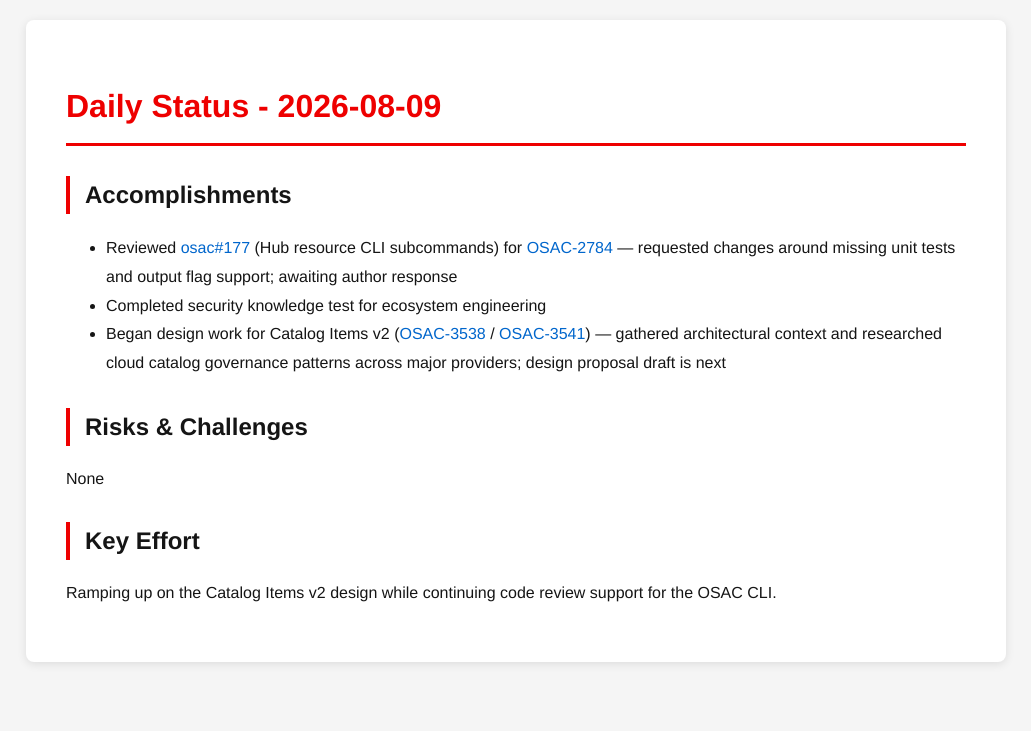
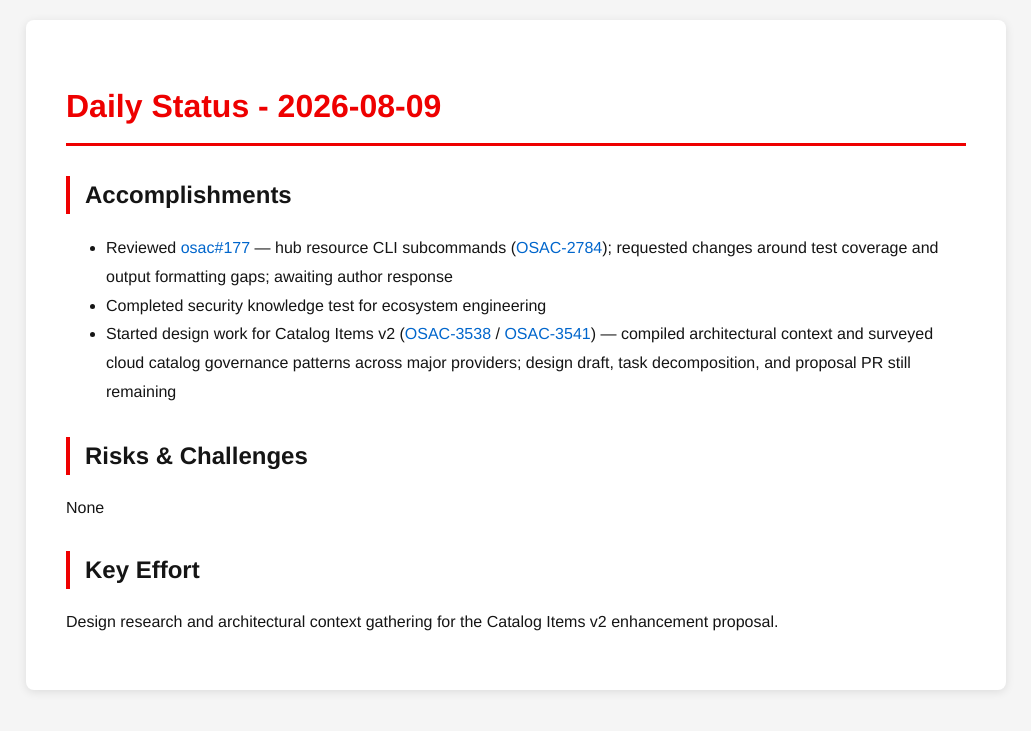
Before and after one commit to tzvatot/daily-status, a Jekyll site: the page built from 2026-08-09.md, in a window 1280 px wide. Shown: the top 731 px of the page, without its empty margins (124-1155 px from the left). Built offline with Jekyll 4.4.1, drawn with Linux system fonts in a browser that asks for light colours.

Commit message:
Daily status update - 2026-08-09

```diff
--- a/2026-08-09.md
+++ b/2026-08-09.md
@@ -7,12 +7,12 @@
 # Daily Status - 2026-08-09
 
 ## Accomplishments
-- Reviewed [osac#177](https://github.com/osac-project/osac/pull/177) (Hub resource CLI subcommands) for [OSAC-2784](https://redhat.atlassian.net/browse/OSAC-2784) — requested changes around missing unit tests and output flag support; awaiting author response
+- Reviewed [osac#177](https://github.com/osac-project/osac/pull/177) — hub resource CLI subcommands ([OSAC-2784](https://redhat.atlassian.net/browse/OSAC-2784)); requested changes around test coverage and output formatting gaps; awaiting author response
 - Completed security knowledge test for ecosystem engineering
-- Began design work for Catalog Items v2 ([OSAC-3538](https://redhat.atlassian.net/browse/OSAC-3538) / [OSAC-3541](https://redhat.atlassian.net/browse/OSAC-3541)) — gathered architectural context and researched cloud catalog governance patterns across major providers; design proposal draft is next
+- Started design work for Catalog Items v2 ([OSAC-3538](https://redhat.atlassian.net/browse/OSAC-3538) / [OSAC-3541](https://redhat.atlassian.net/browse/OSAC-3541)) — compiled architectural context and surveyed cloud catalog governance patterns across major providers; design draft, task decomposition, and proposal PR still remaining
 
 ## Risks & Challenges
 None
 
 ## Key Effort
-Ramping up on the Catalog Items v2 design while continuing code review support for the OSAC CLI.
+Design research and architectural context gathering for the Catalog Items v2 enhancement proposal.
```
